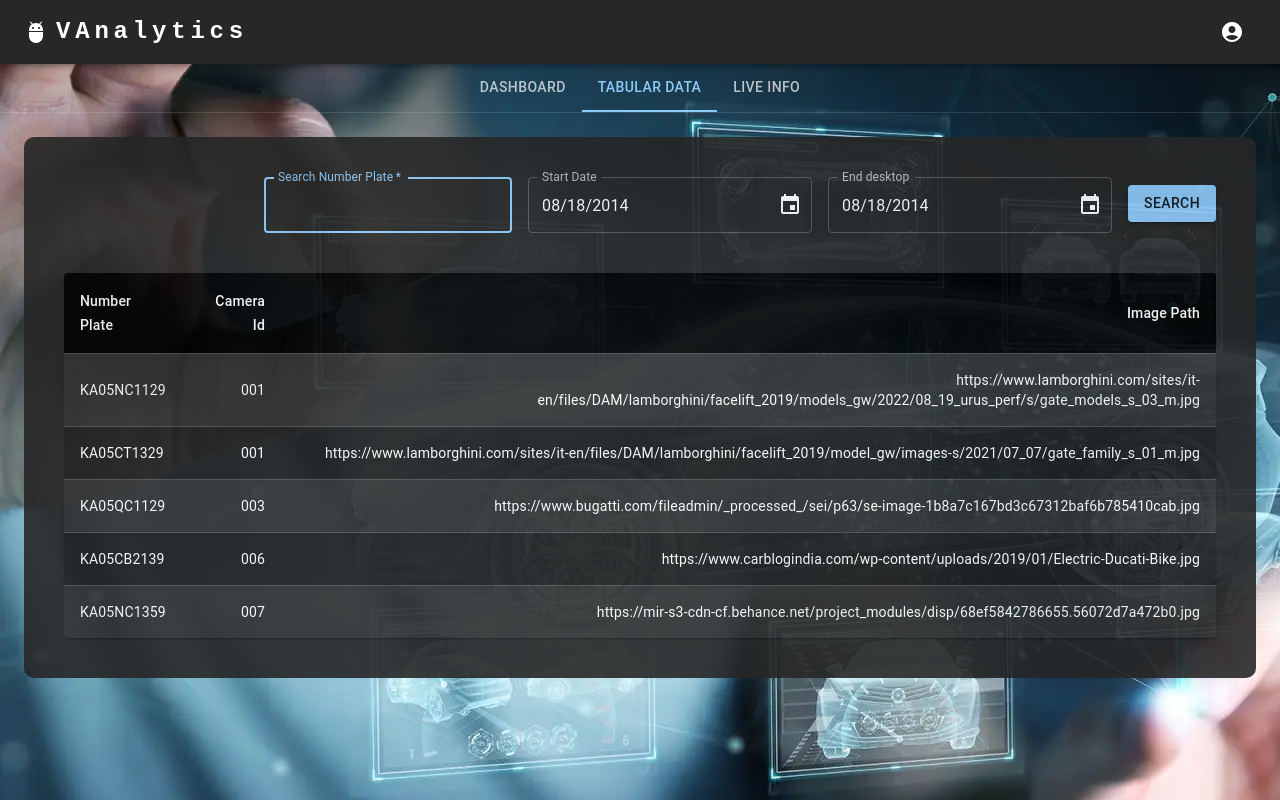
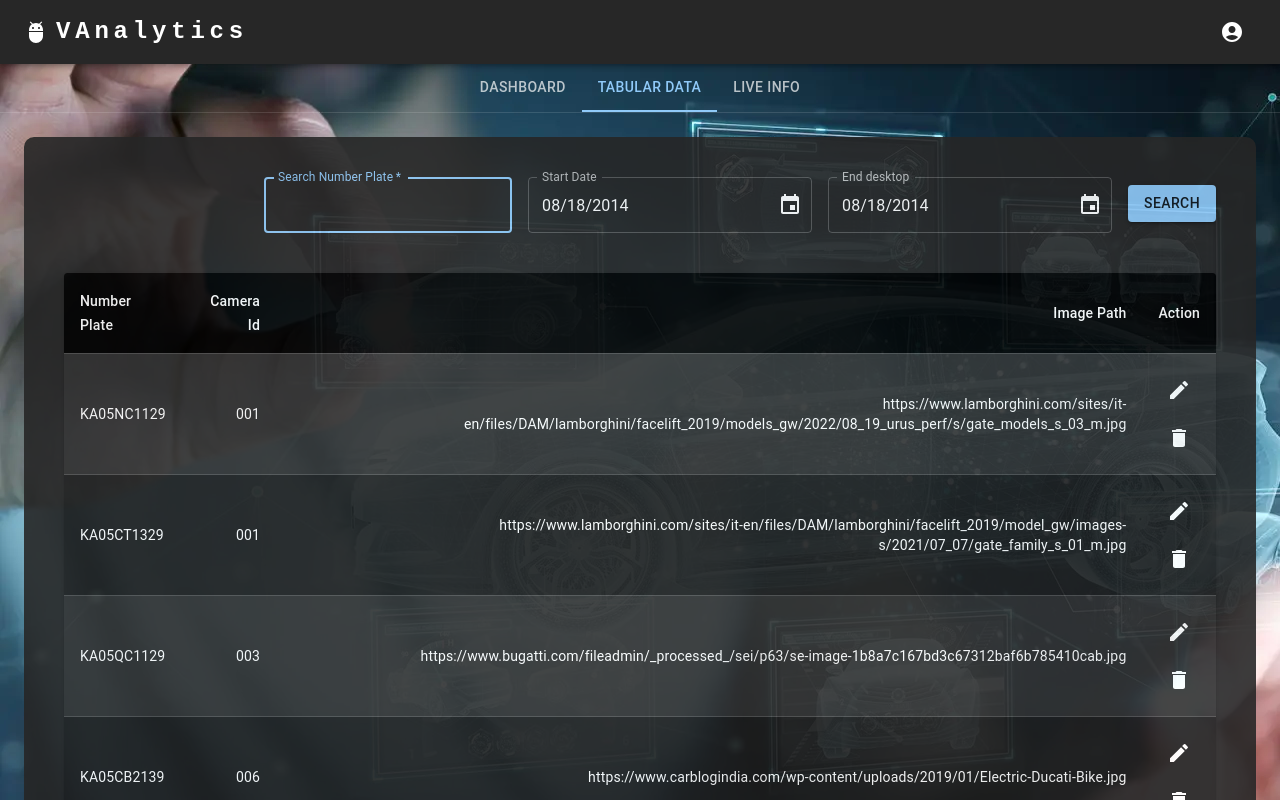
Before and after one commit to prajwalmahajan101/VAnalytics, a React (Create React App) app: page /home in a window 1280 px wide. Both pictures are taken after a click on the tab "TABULAR DATA". Shown: the top 800 px of the page. Built offline with nearby package versions, Linux system fonts and the light colour scheme; no server answers.

Commit message:
Edit Modal And Deleted Button Added

```diff
--- /dev/null
+++ b/src/components/EditVehicleData.js
@@ -0,0 +1,32 @@
+import React from "react";
+import Toolbar from "@mui/material/Toolbar";
+import {IconButton} from "@mui/material";
+import CloseIcon from "@mui/icons-material/Close";
+import Typography from "@mui/material/Typography";
+import AppBar from "@mui/material/AppBar";
+
+const EditVehicleData = (props) =>{
+    const {handleClose, data} = props
+    console.log(data)
+    return (
+        <>
+            <AppBar sx={{ position: "relative" }}>
+                <Toolbar>
+                    <IconButton
+                        edge="start"
+                        color="inherit"
+                        onClick={handleClose}
+                        aria-label="close"
+                    >
+                        <CloseIcon />
+                    </IconButton>
+                    <Typography sx={{ ml: 2, flex: 1 }} variant="h6" component="div">
+                        Edit Vehicle Data
+                    </Typography>
+                </Toolbar>
+            </AppBar>
+            <div>Edit is working for {data.NumPlate}</div>
+        </>
+    );
+}
+export default EditVehicleData;
--- a/src/components/TabularData.js
+++ b/src/components/TabularData.js
@@ -16,14 +16,17 @@ import Grid from "@mui/material/Grid";
 import Box from "@mui/material/Box";
 import Button from "@mui/material/Button";
 import Slide from "@mui/material/Slide";
-import {Dialog, IconButton, ImageList, ImageListItem} from "@mui/material";
+import {Dialog, IconButton, ImageList, ImageListItem, Stack} from "@mui/material";
 import AppBar from "@mui/material/AppBar";
 import Toolbar from "@mui/material/Toolbar";
 import CloseIcon from "@mui/icons-material/Close";
 import Typography from "@mui/material/Typography";
+import DeleteIcon from '@mui/icons-material/Delete';
+import EditIcon from '@mui/icons-material/Edit';
 
 import { ThemeProvider, createTheme } from '@mui/material/styles';
 import CssBaseline from '@mui/material/CssBaseline';
+import EditVehicleData from "./EditVehicleData";
 
 
 
@@ -80,8 +83,20 @@ const TabularData = (props) => {
     const [value1, setValue1] = useState(dayjs('2014-08-18T21:11:54'));
     const [data, setData] = useState({});
     const [open, setOpen] = useState(false);
-    const [rows,setRows] = useState(Testrows)
-    const [main,setMain] = useState(Testrows)
+    const [rows,setRows] = useState(Testrows);
+    const [main,setMain] = useState(Testrows);
+
+    const [edit,setedit] = useState(false);
+    const [editData,setEditData]= useState({});
+    const handleEditOpen = (data,id) =>{
+        setEditData(data);
+        setedit(true);
+    }
+
+    const handleEditClose = () =>{
+        setEditData({});
+        setedit(false);
+    }
 
 
     const handleChange = (newValue) => {
@@ -101,6 +116,14 @@ const TabularData = (props) => {
         setOpen(false);
     };
 
+    const handleDelete = (id) =>{
+        let test = [...main];
+        let deletedData = test.splice(id,1);
+        console.log(deletedData);
+        setMain(test);
+        setRows(test);
+    }
+
     let handleSubmit = (event) => {
         event.preventDefault();
         const data = new FormData(event.currentTarget);
@@ -111,6 +134,9 @@ const TabularData = (props) => {
             let newRowdata = main.filter((el)=>el.NumPlate===formData.numberPlate);
             console.log(newRowdata)
             setRows(newRowdata);
+        }
+        else if (formData.numberPlate===""){
+            setRows(main);
         }
 
         event.target.reset();
@@ -178,10 +204,11 @@ const TabularData = (props) => {
                             <StyledTableCell>Number Plate</StyledTableCell>
                             <StyledTableCell align="right">Camera Id</StyledTableCell>
                             <StyledTableCell align="right">Image Path</StyledTableCell>
+                            <StyledTableCell >Action</StyledTableCell>
                         </TableRow>
                     </TableHead>
                     <TableBody>
-                        {rows.map((row) => (
+                        {rows.map((row,id) => (
                             <StyledTableRow key={row.NumPlate}>
                                 <StyledTableCell component="th" scope="row">
                                     {row.NumPlate}
@@ -193,6 +220,14 @@ const TabularData = (props) => {
                                 >
                                     {row.FilePath}
                                 </StyledTableCell>
+                                <StyledTableCell><Stack direction="column" spacing={1}>
+                                    <IconButton aria-label="edit" onClick={() => {handleEditOpen(row,id);}}>
+                                        <EditIcon />
+                                    </IconButton>
+                                    <IconButton aria-label="delete" onClick={()=>{handleDelete(id)}}>
+                                        <DeleteIcon />
+                                    </IconButton>
+                                </Stack></StyledTableCell>
                             </StyledTableRow>
                         ))}
                     </TableBody>
@@ -231,6 +266,14 @@ const TabularData = (props) => {
                             </ImageListItem>
                 </Grid>
             </Dialog>
+            <Dialog
+                fullScreen
+                open={edit}
+                onClose={handleEditClose}
+                TransitionComponent={Transition}
+            >
+                <EditVehicleData handleClose={handleEditClose} data={editData}/>
+            </Dialog>
         </LocalizationProvider>
         </Box>
 
```
